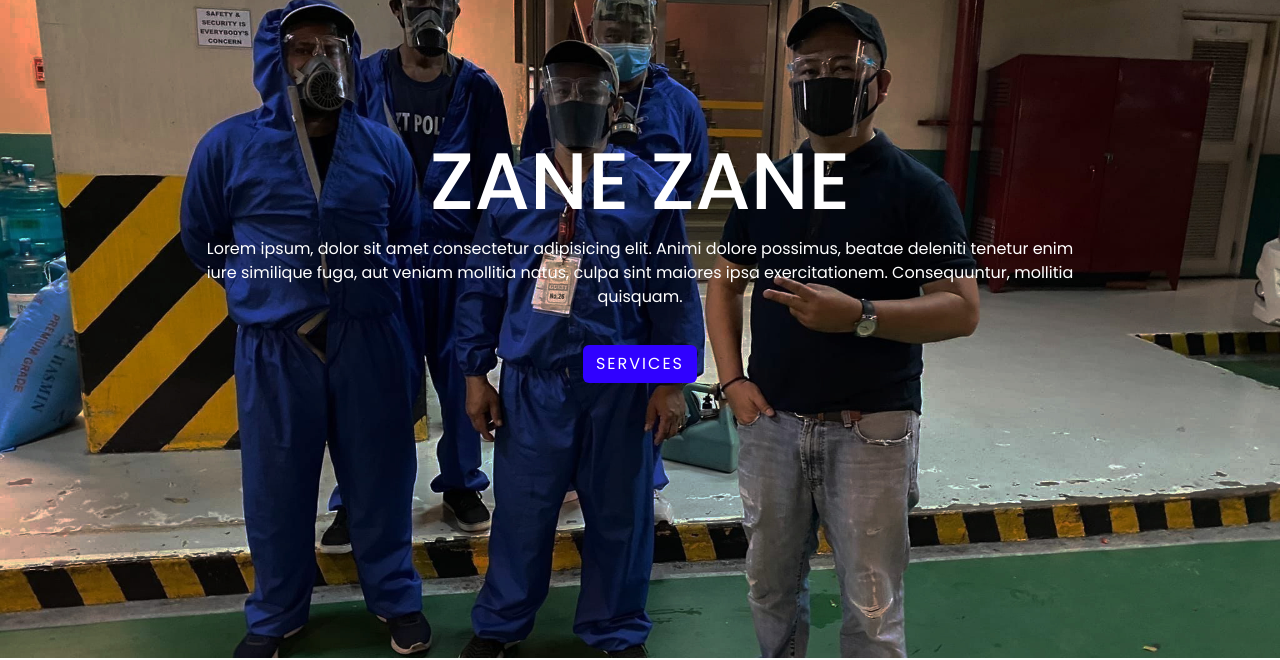
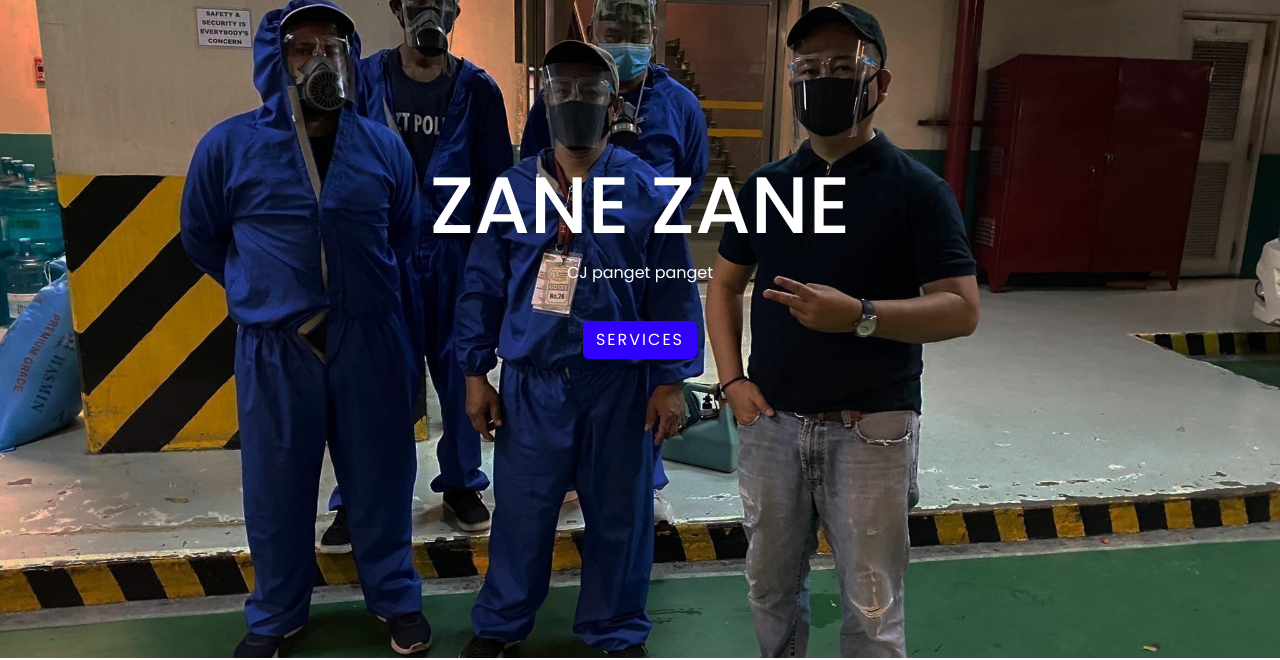
Before and after one commit to tableza-rodolfo-jr/tableza-rodolfo-jr.github.io, a plain HTML site: page index.html in a window 1280 px wide. Shown: the part 142-802 px from the top of the page. Drawn offline with nearby package versions, Linux system fonts and the light colour scheme.

Commit message:
update hero text

```diff
--- a/index.html
+++ b/index.html
@@ -44,7 +44,7 @@
     <section class="banner" id="banner">
       <div class="content">
           <h2 class="h2-class">zane zane</h2>
-          <p>Lorem ipsum, dolor sit amet consectetur adipisicing elit. Animi dolore possimus, beatae deleniti tenetur enim iure similique fuga, aut veniam mollitia natus, culpa sint maiores ipsa exercitationem. Consequuntur, mollitia quisquam. </p>
+          <p>CJ panget panget </p>
           <a href="#expert" class="btn">Services</a>
 
       </div>
```
